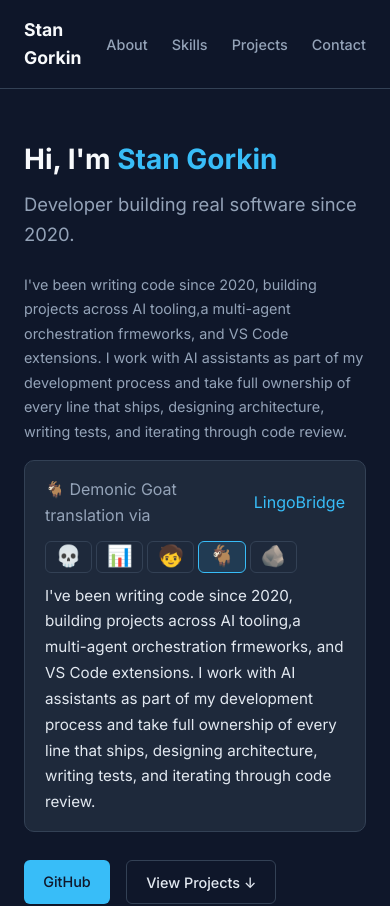
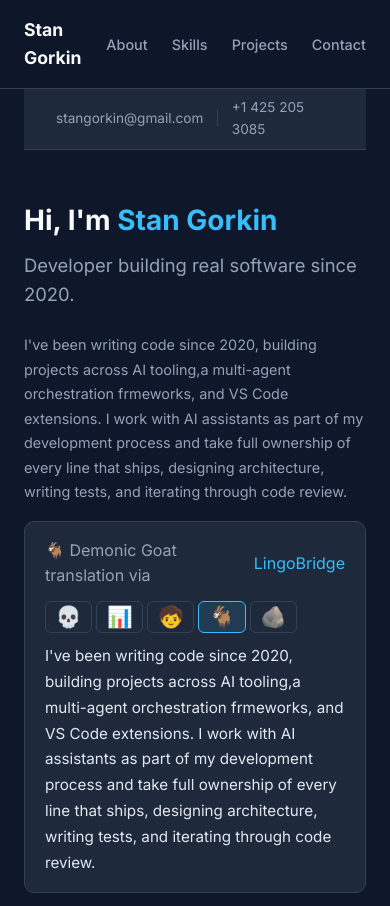
Before and after one commit to stangorkin/Portfolio, a SvelteKit app: page / in a window 390 px wide. Shown: the top 906 px of the page. Built offline with nearby package versions, Linux system fonts and the light colour scheme; no server answers.

Commit message:
add sticky top bar with email and phone

```diff
--- a/src/routes/+page.svelte
+++ b/src/routes/+page.svelte
@@ -50,6 +50,12 @@
 	<title>Stan Gorkin — Developer Portfolio</title>
 	<meta name="description" content="Portfolio of Stan Gorkin, a developer building real software since 2020." />
 </svelte:head>
+
+<div class="top-bar">
+	<a href="mailto:stangorkin@gmail.com">stangorkin@gmail.com</a>
+	<span class="top-bar-divider">|</span>
+	<a href="tel:+14252053085">+1 425 205 3085</a>
+</div>
 
 <section id="about" class="hero">
 	<h1>Hi, I'm <span class="accent">Stan Gorkin</span></h1>
@@ -159,10 +165,42 @@
 			<EmailIcon size={28} />
 			<span>stangorkin@gmail.com</span>
 		</a>
+		<a href="tel:+14252053085" aria-label="Phone">
+			<span>📞</span>
+			<span>+1 425 205 3085</span>
+		</a>
 	</div>
 </section>
 
 <style>
+	.top-bar {
+		position: sticky;
+		top: 0;
+		z-index: 100;
+		display: flex;
+		justify-content: flex-end;
+		align-items: center;
+		gap: 0.75rem;
+		padding: 0.5rem 2rem;
+		background: var(--color-surface, #0f172a);
+		border-bottom: 1px solid var(--color-border, #1e293b);
+		font-size: 0.85rem;
+	}
+
+	.top-bar a {
+		color: var(--color-muted);
+		text-decoration: none;
+		transition: color 0.2s;
+	}
+
+	.top-bar a:hover {
+		color: var(--color-accent);
+	}
+
+	.top-bar-divider {
+		color: var(--color-border, #1e293b);
+	}
+
 	.hero {
 		padding: 6rem 0 4rem;
 	}
```
